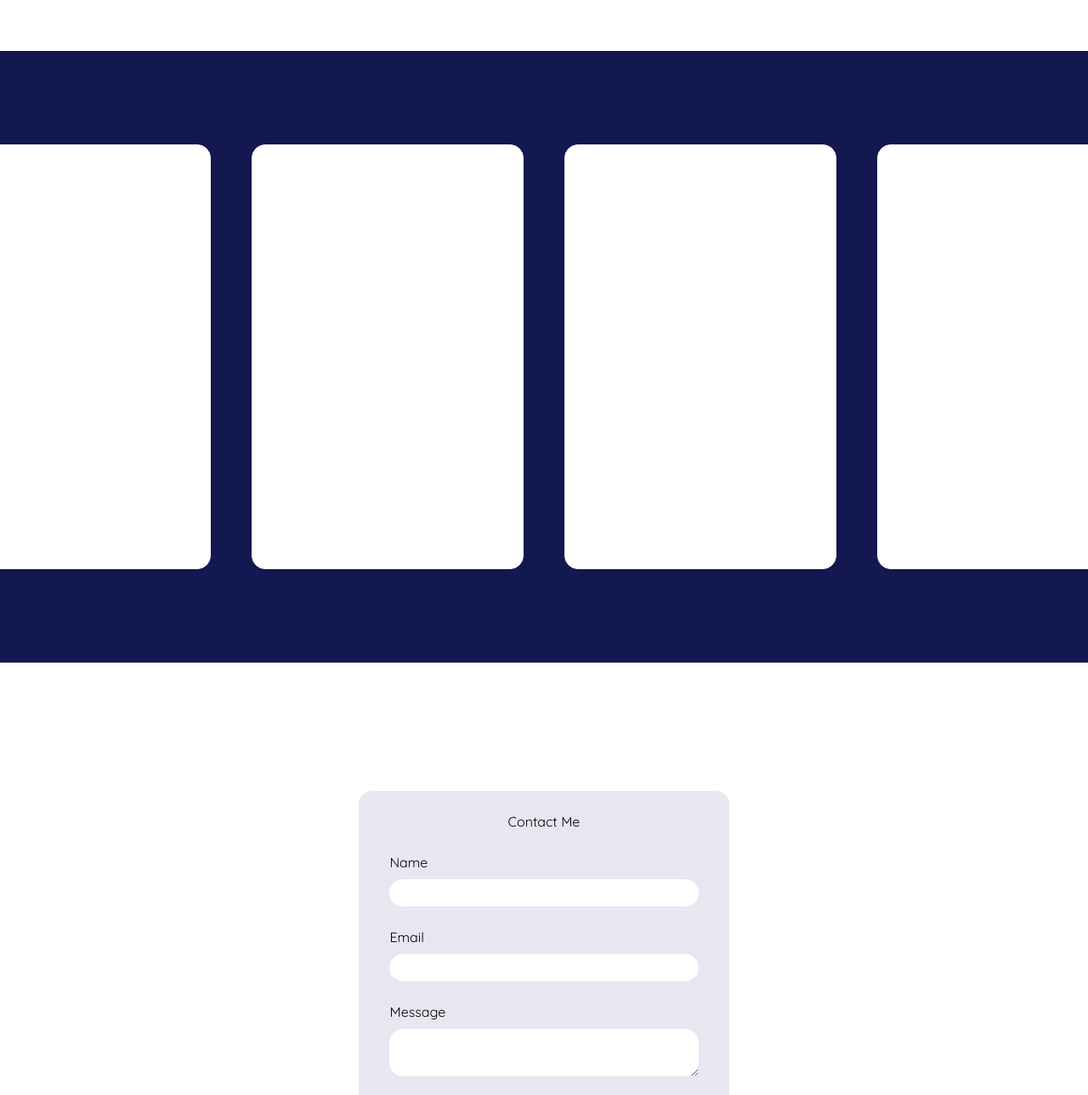
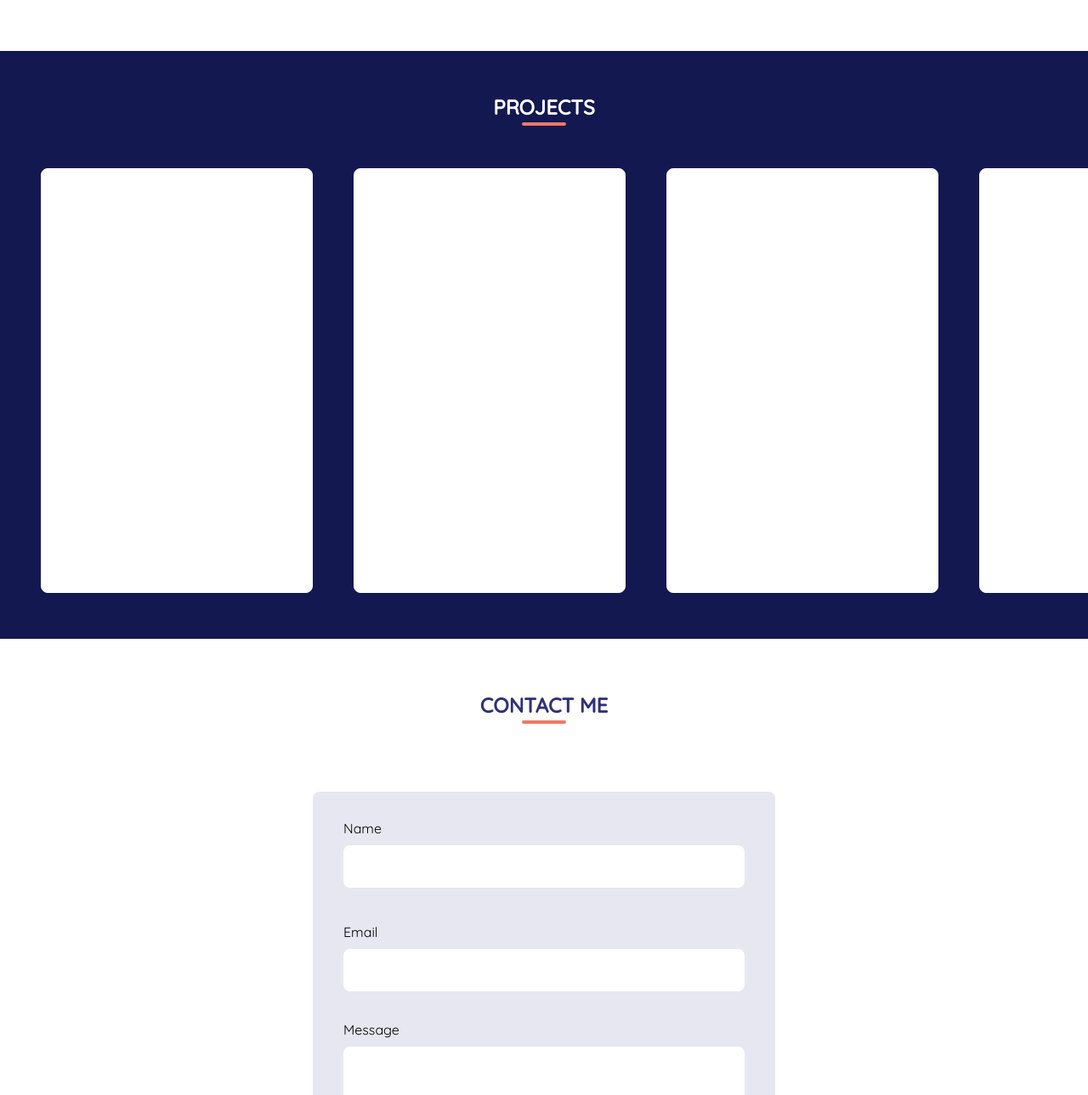
Before and after one commit to AimeeHa/Profile, a React (Vite) app in the folder react/profile/: page / in a window 1280 px wide. Shown: the part 1500-2789 px from the top of the page at 85% size. Built offline with nearby package versions, Linux system fonts and the light colour scheme.

Commit message:
updated projects & contact display

```diff
--- a/react/profile/src/components/Contact.jsx
+++ b/react/profile/src/components/Contact.jsx
@@ -1,10 +1,16 @@
 export default function Contact() {
   return (
     <>
-      <section id="contact" name="contact" className="section-root flex-col">
-        <form className="w-2/5 flex flex-col gap-6 p-[24px] bg-[#e6e7f0] rounded-[16px]">
-          <div className="text-center">Contact Me</div>
-          <div className="form-div">
+      <section
+        id="contact"
+        name="contact"
+        className="section-root flex-col min-h-max justify-evenly"
+      >
+        <h1 className="section-title bg-white text-blue pt-0 after:top-[36px]">
+          CONTACT ME
+        </h1>
+        <form className="w-1/2 min-w-[320px] min-h-[480px] flex flex-col justify-evenly gap-6 p-[24px] pt-0 bg-[#e6e7f0] rounded-[8px]">
+          <div className="form-div pt-[24px]">
             <label htmlFor="name">Name</label>
             <input type="text" id="name" />
           </div>
@@ -14,7 +20,7 @@ export default function Contact() {
           </div>
           <div className="form-div">
             <label htmlFor="message">Message</label>
-            <textarea id="message" />
+            <textarea id="message" rows={3} />
           </div>
           <button
             type="submit"
--- a/react/profile/src/components/Header.jsx
+++ b/react/profile/src/components/Header.jsx
@@ -35,9 +35,9 @@ export default function Header() {
           element.scrollIntoView({ behavior: 'smooth', block: 'start' });
         }
       }}
-      className={`px-[4px] flex items-center justify-center hover:text-orange hover:cursor-pointer ${
+      className={`px-[4px] flex items-center justify-center hover:text-orange hover:cursor-pointer relative transition ease-in-out duration-300 ${
         isNotMobile
-          ? 'border-b-[2px] border-b-solid border-b-transparent hover:border-b-solid hover:border-b-orange hover:border-b-[2px]'
+          ? 'after:hover:bg-orange after:hover:absolute after:hover:top-[24px] after:hover:w-[calc(100%-16px)] after:hover:h-[3px] after:hover:rounded-[8px]'
           : 'h-[100%] w-[100%] border-t-[1px] border-t-solid border-t-grey'
       }`}
     >
--- a/react/profile/src/components/Hero.jsx
+++ b/react/profile/src/components/Hero.jsx
@@ -20,7 +20,7 @@ const links = [
 export default function Hero() {
   return (
     <section className="section-root ">
-      <ul className="flex flex-col gap-6 absolute left-0 top-[40%] z-10 bg-orange text-white px-[8px] py-[8px] shadow-[0px_1px_12px_-2px_#2e3179c9]">
+      <ul className="flex flex-col gap-6 absolute left-0 top-[40%] z-10 bg-orange text-white px-[8px] py-[8px] rounded-[0px_8px_8px_0px] shadow-[0px_1px_12px_-2px_#2e3179c9]">
         {links.map((link, i) => (
           <li
             key={i}
@@ -31,15 +31,15 @@ export default function Hero() {
         ))}
       </ul>
 
-      <div className="w-full flex flex-col gap-[12px] items-center ">
+      <article className="w-full flex flex-col gap-[12px] items-center ">
         <img src="tbu" alt="PHOTO"></img>
-        <div className="text-[36px] text-orange font-[800]">
+        <h1 className="text-[36px] text-orange font-[800]">
           THUONG HA (AIMEE)
-        </div>
-        <div className="text-[18px] text-blue font-[550]">
+        </h1>
+        <h2 className="text-[18px] text-blue font-[550]">
           JUNIOR SOFTWARE ENGINEER
-        </div>
-      </div>
+        </h2>
+      </article>
     </section>
   );
 }
--- a/react/profile/src/components/Projects.jsx
+++ b/react/profile/src/components/Projects.jsx
@@ -5,23 +5,25 @@ export default function Projects() {
     'Project 3',
     'Project 4',
     'Project 5',
-    'Project 6',
   ];
   return (
     <>
+      <h1 className="section-title text-white bg-darkblue after:top-[68px] laptop:after:top-[84px] desktop:after:top-[84px]">
+        PROJECTS
+      </h1>
       <section
         id="projects"
         name="projects"
-        className="section-root overflow-x-scroll bg-darkblue" //laptop:grid-cols-3 laptop:gap-9 desktop:grid-cols-3 desktop:gap-10
+        className="block w-full px-[24px] py-[36px] laptop:px-[36px] laptop:py-[48px] desktop:px-[48px] desktop:py-[54px] overflow-x-scroll bg-darkblue"
       >
         <ul
           name="projects-list"
-          className="min-w-min h-full section-root bg-darkblue px-0 gap-[24px] laptop:gap-[36px] desktop:gap-[48px] "
+          className="min-w-min h-full section-root bg-darkblue p-0 gap-[24px] laptop:gap-[36px] desktop:gap-[48px] "
         >
           {projects.map((project, i) => (
             <li
               key={i}
-              className="h-[500px] w-[320px] flex items-center justify-center bg-white border-solid border-[1px] border-white rounded-[16px] hover:bg-orange hover:border-orange hover:translate-y-[-2px] hover:shadow-[0px_1px_12px_-2px_rgba(255,255,255,.8)] cursor-pointer text-white"
+              className="h-[500px] w-[320px] flex items-center justify-center bg-white border-solid border-[1px] border-white rounded-[8px] hover:bg-orange hover:border-orange hover:translate-y-[-2px] hover:shadow-[0px_1px_12px_-1px_rgba(255,255,255,.6)] transition ease-in-out duration-300 cursor-pointer text-white"
             >
               {project}
             </li>
--- a/react/profile/src/index.css
+++ b/react/profile/src/index.css
@@ -6,7 +6,11 @@
 
 @layer components {
   .section-root {
-    @apply w-full h-max py-[24px] laptop:h-[calc(100vh-80px)] laptop:py-0 desktop:h-[calc(100vh-80px)] desktop:py-0 relative flex justify-center items-center gap-6 px-8 tablet:px-12 laptop:px-16 desktop:px-24 bg-primary;
+    @apply w-full h-max py-[24px] laptop:h-[calc(100vh-80px)] laptop:py-0 desktop:h-[calc(100vh-80px)] desktop:py-0 tablet:py-[36px] relative flex justify-center items-center gap-6 px-8 tablet:px-12 laptop:px-16 desktop:px-24 bg-primary;
+  }
+
+  .section-title {
+    @apply font-[600] text-[24px] text-center w-screen pt-[32px] laptop:pt-[42px]  desktop:pt-[48px] relative after:absolute after:content-[""] after:w-[52px] after:h-[4px] after:rounded-[12px] after:bg-orange after:left-1/2 after:translate-x-[-50%];
   }
 
   .form-div {
@@ -19,7 +23,7 @@
 
   .form-div > input,
   .form-div > textarea {
-    @apply w-[calc(100%-24px)] py-[4px] rounded-[16px];
+    @apply w-[calc(100%-24px)] py-[12px] rounded-[8px] bg-white border-[1px] border-solid border-transparent focus:border-blue focus:border-solid focus:border-[1px] focus:outline-none;
   }
 
   /* nav bar items on non-mobile devices */
```
